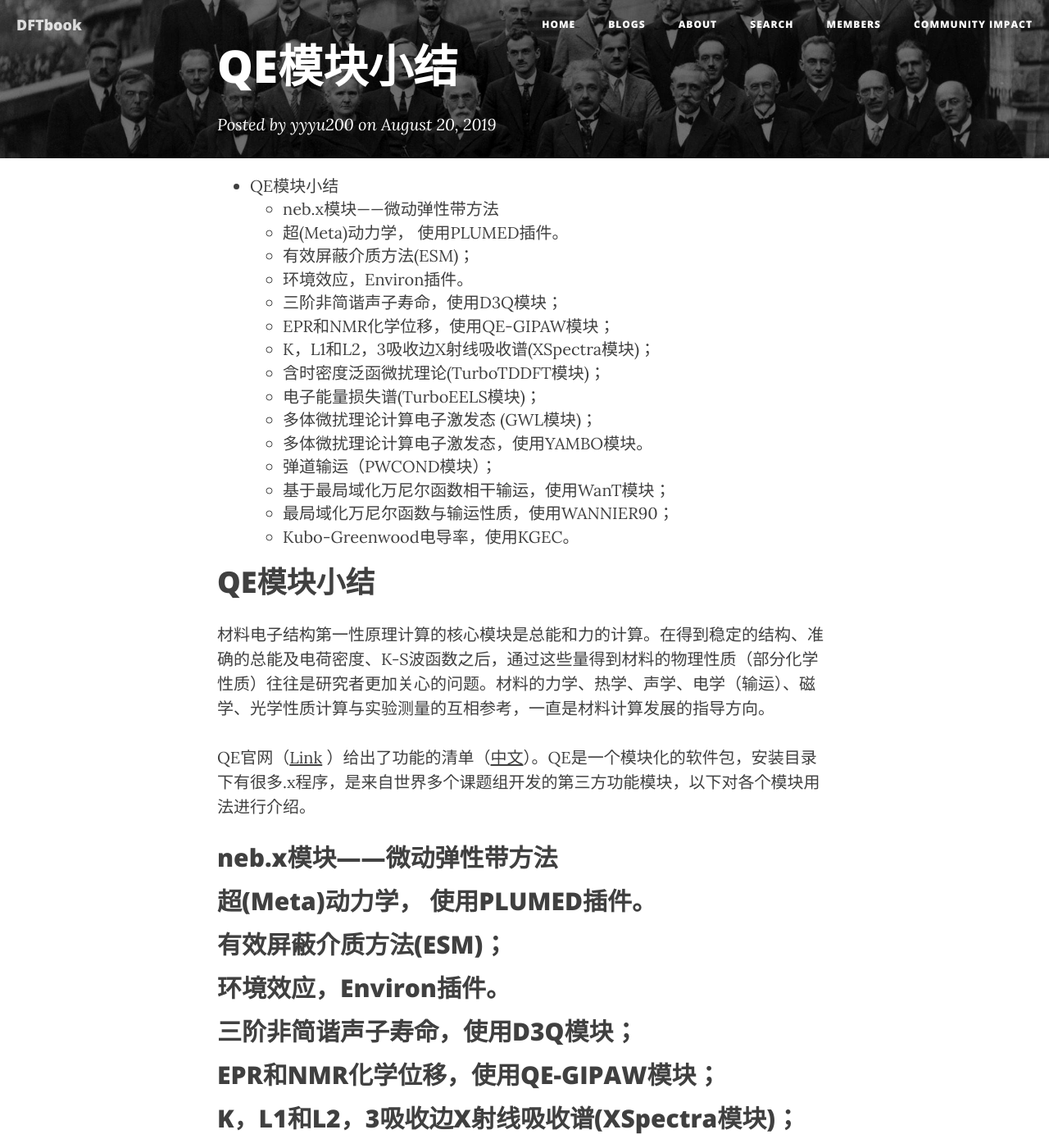
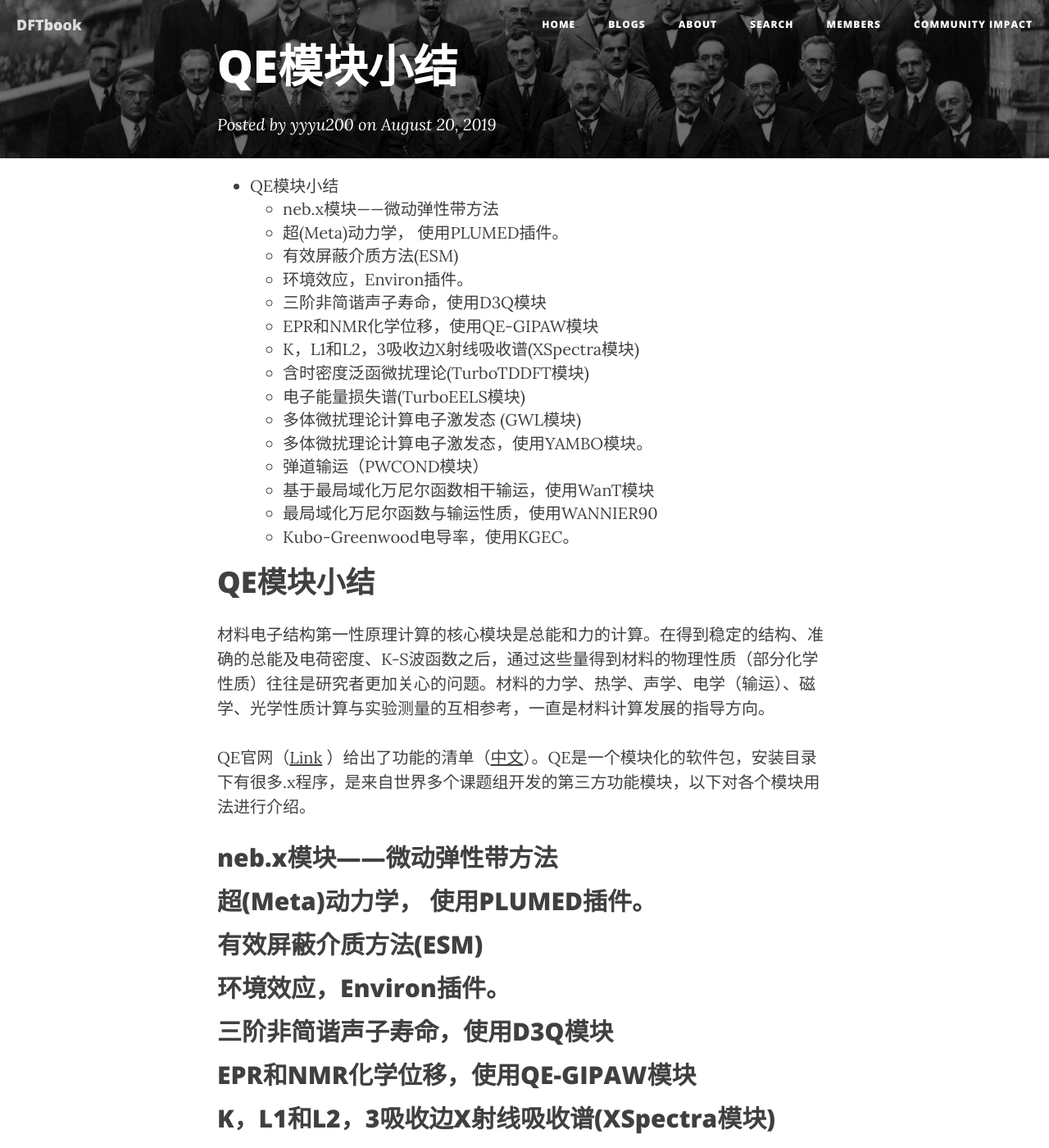
Before and after one commit to yyyu200/DFTbook, a Jekyll site: the page built from _posts/2019-08-20-Thirdparty.md, in a window 1280 px wide and 1400 px high. Shown: the whole window at 82% size. Built offline with Jekyll 4.4.1, drawn with Linux system fonts in a browser that asks for light colours; nearby versions of some CDN libraries; comment, search, counter and statistics services are not loaded; some of the changed text lies outside the part shown.

Commit message:
modify at20190820-13:46:34-aliyun

```diff
--- a/_posts/2019-08-20-Thirdparty.md
+++ b/_posts/2019-08-20-Thirdparty.md
@@ -27,30 +27,32 @@ QE官网（[Link](http://www.quantum-espresso.org/project/what-can-qe-do) ）给
 
 ## neb.x模块——微动弹性带方法
 
+
+
 ## 超(Meta)动力学， 使用PLUMED插件。
 
-## 有效屏蔽介质方法(ESM)；
+## 有效屏蔽介质方法(ESM)
 
 ## 环境效应，Environ插件。
 
-## 三阶非简谐声子寿命，使用D3Q模块；
+## 三阶非简谐声子寿命，使用D3Q模块
 
-## EPR和NMR化学位移，使用QE-GIPAW模块；
+## EPR和NMR化学位移，使用QE-GIPAW模块
 
-## K，L1和L2，3吸收边X射线吸收谱(XSpectra模块)；
+## K，L1和L2，3吸收边X射线吸收谱(XSpectra模块)
 
-## 含时密度泛函微扰理论(TurboTDDFT模块)；
+## 含时密度泛函微扰理论(TurboTDDFT模块)
 
-## 电子能量损失谱(TurboEELS模块)；
+## 电子能量损失谱(TurboEELS模块)
 
-## 多体微扰理论计算电子激发态 (GWL模块)；
+## 多体微扰理论计算电子激发态 (GWL模块)
 
 ## 多体微扰理论计算电子激发态，使用YAMBO模块。
 
-## 弹道输运（PWCOND模块）；
+## 弹道输运（PWCOND模块）
 
-## 基于最局域化万尼尔函数相干输运，使用WanT模块；
+## 基于最局域化万尼尔函数相干输运，使用WanT模块
 
-## 最局域化万尼尔函数与输运性质，使用WANNIER90；
+## 最局域化万尼尔函数与输运性质，使用WANNIER90
 
 ## Kubo-Greenwood电导率，使用KGEC。
```
